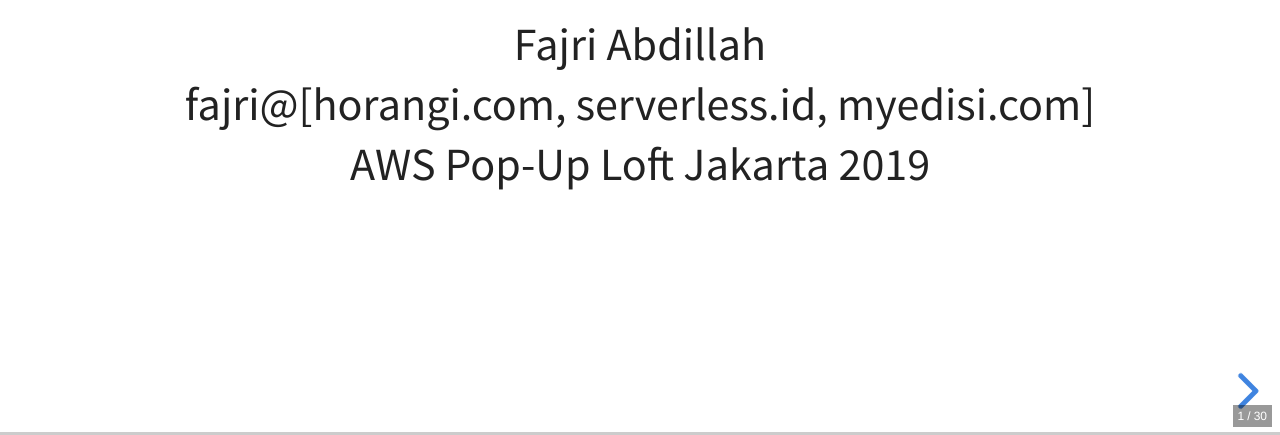
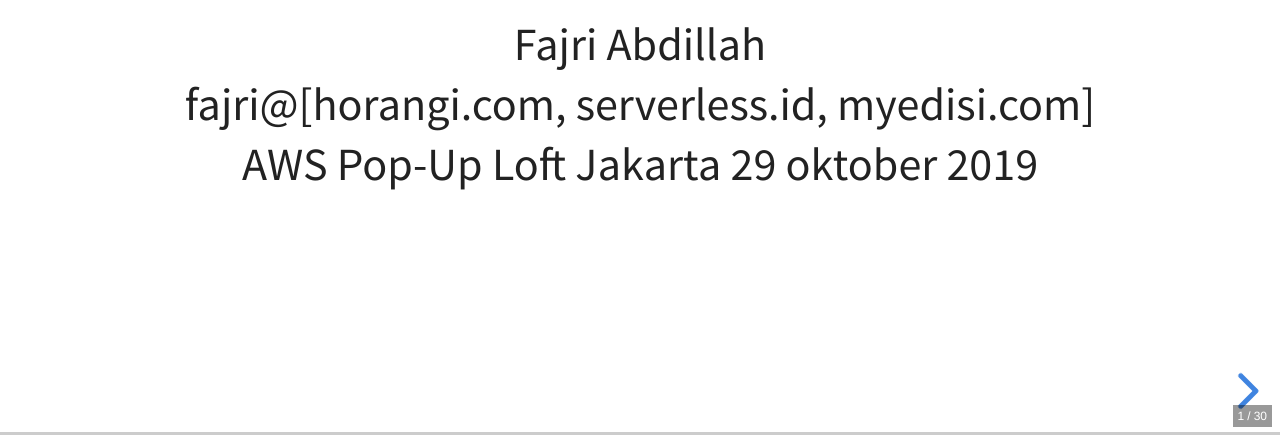
Before and after one commit to clasense4/the-cloud, a plain HTML site: page public/sqs-deep-dive.html in a window 1280 px wide. Shown: the part 365-800 px from the top of the page. Drawn offline with nearby package versions, Linux system fonts and the light colour scheme; files that its build step writes are made by us from their sources.

Commit message:
Update title

```diff
--- a/public/sqs-deep-dive.html
+++ b/public/sqs-deep-dive.html
@@ -31,7 +31,7 @@
 						<br>
 						fajri@[horangi.com, serverless.id, myedisi.com]
 						<br>
-						AWS Pop-Up Loft Jakarta 2019
+						AWS Pop-Up Loft Jakarta 29 oktober 2019
 					</p>
 				</section>
 				<section>
```
